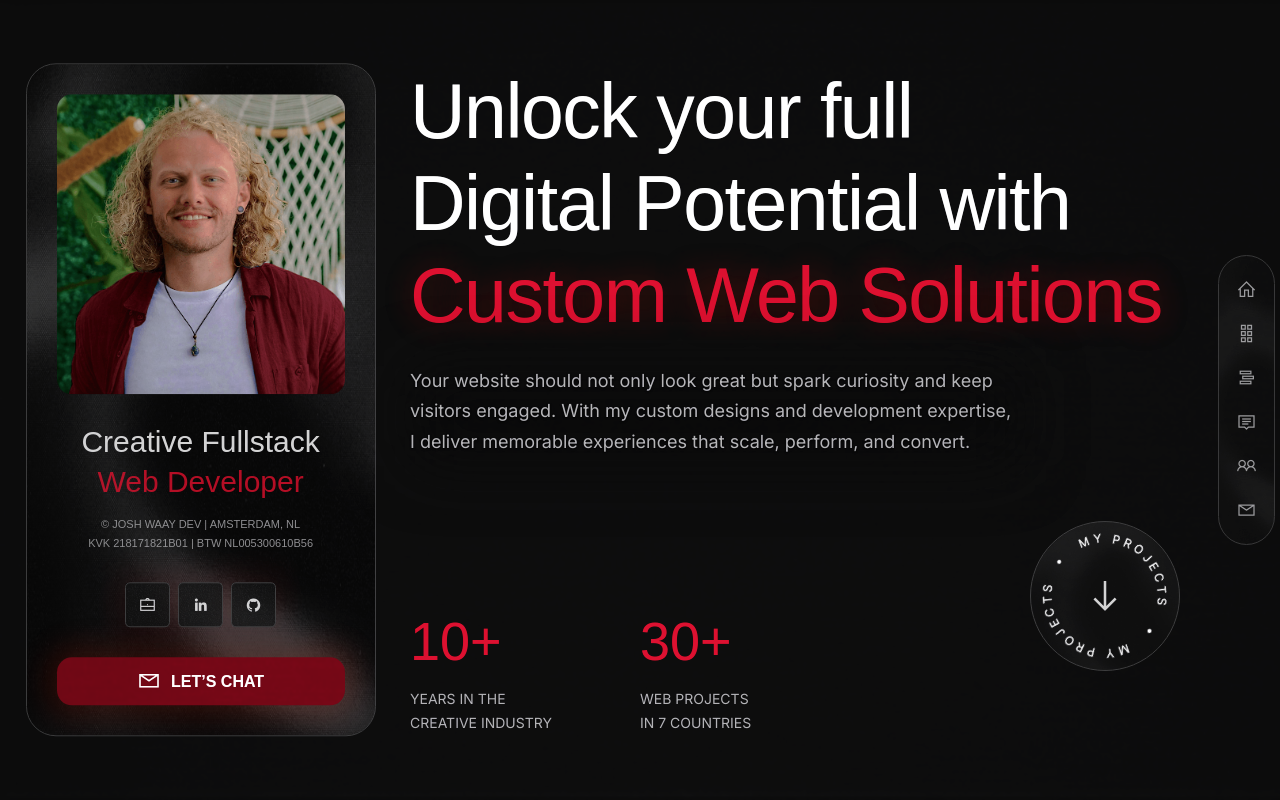
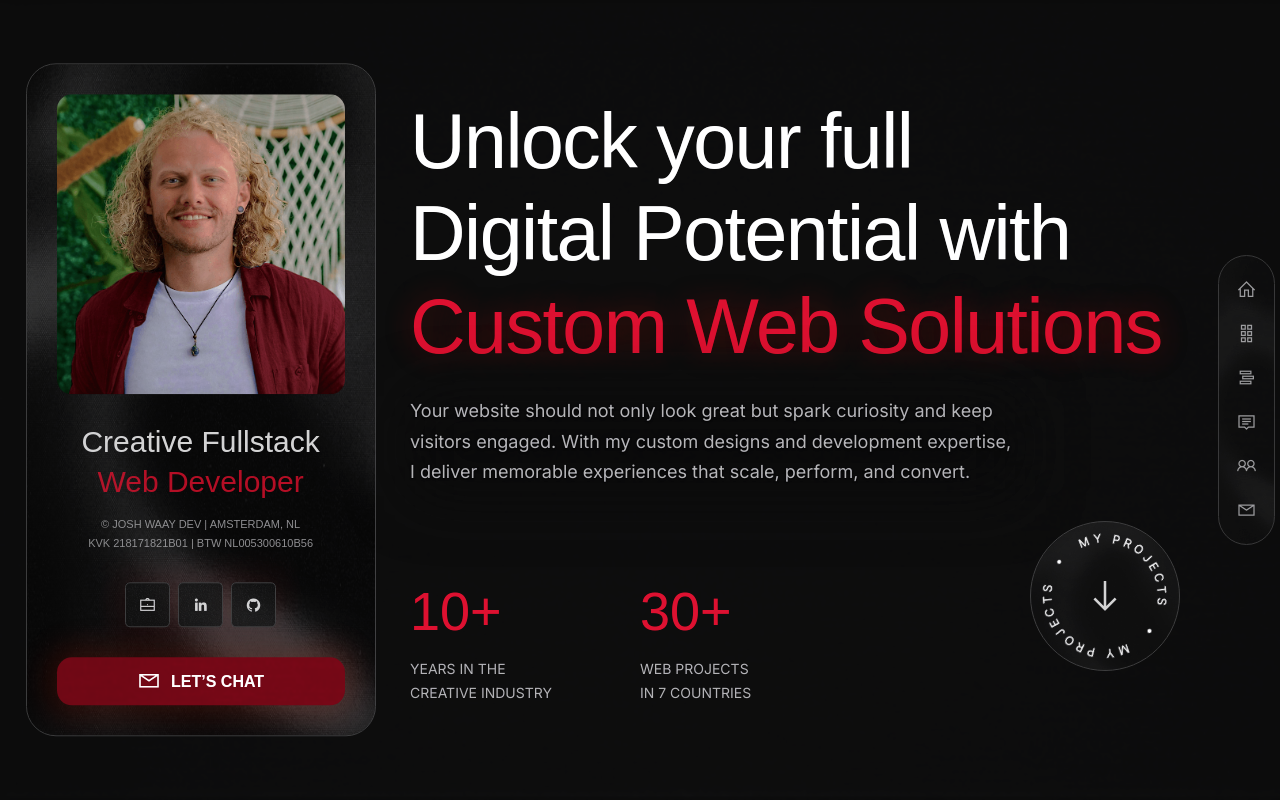
Before and after one commit to Joshvdw/josh-waay-freelance, a React (Create React App) app: page / in a window 1280 px wide. Shown: the top 800 px of the page. Built offline with nearby package versions, Linux system fonts and the light colour scheme; a web font is replaced by a local one.

Commit message:
adjusted hero height

```diff
--- a/src/css/App.css
+++ b/src/css/App.css
@@ -1277,7 +1277,7 @@ main.drake-main {
 
 .hero-section .hero-content .facts {
   gap: 50px;
-  margin-top: 125px;
+  margin-top: 8vh;
 }
 .hero-section .hero-content .facts h2 {
   font-size: 72px;
```
